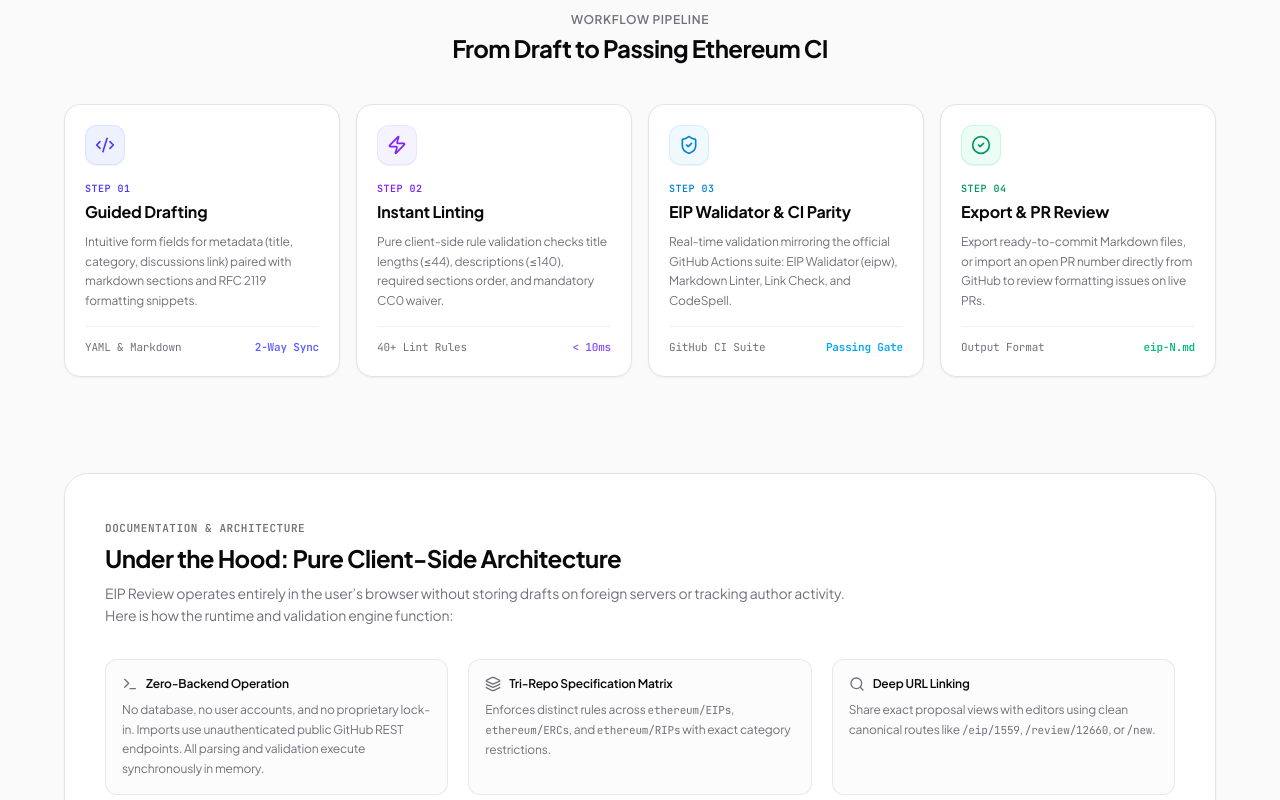
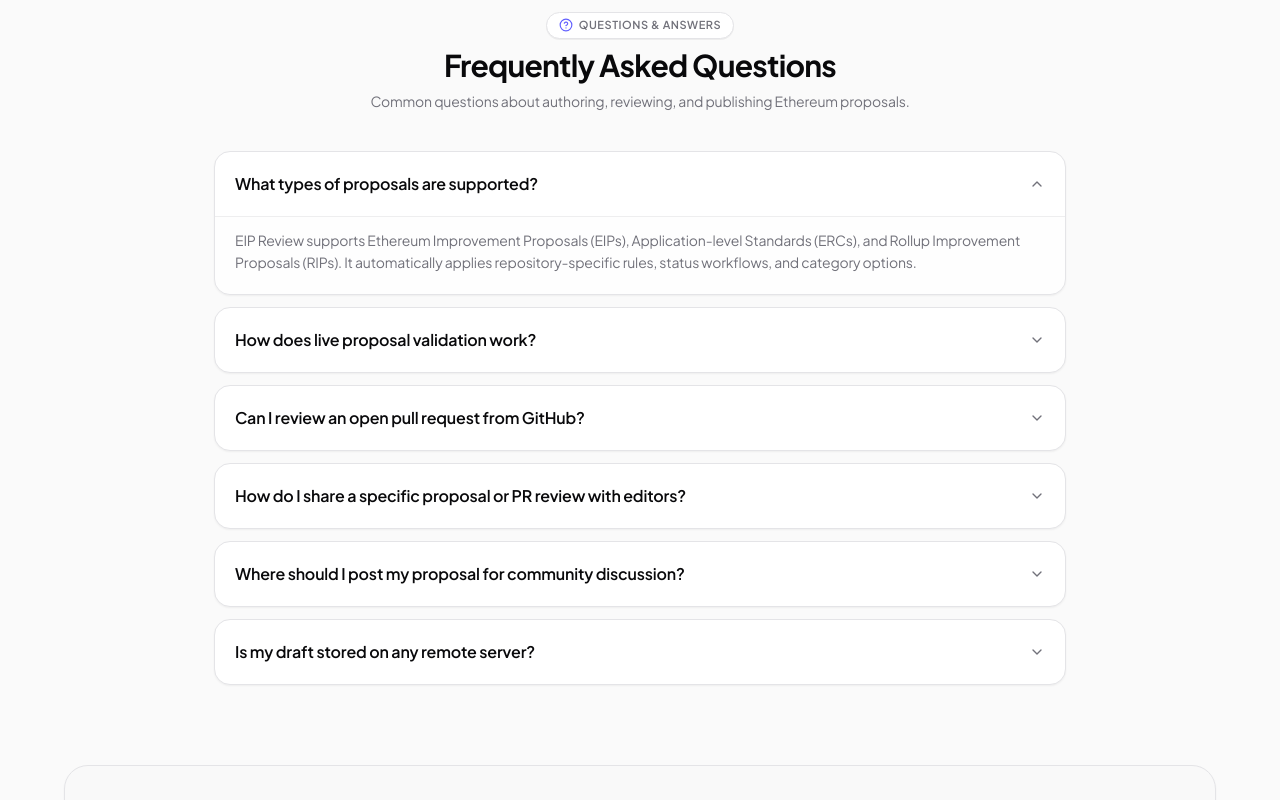
Before and after one commit to AvarchLLC/eipreview, a React (Vite) app: page / in a window 1280 px wide. Shown: the part 1200-2000 px from the top of the page. Built offline with nearby package versions, Linux system fonts and the light colour scheme.

Commit message:
feat: Replace pipeline & architecture details with interactive FAQs on Landing Page

```diff
--- a/src/components/AboutPage.tsx
+++ b/src/components/AboutPage.tsx
@@ -1,21 +1,18 @@
+import { useState } from "react";
 import {
   ArrowRight,
   BookCheck,
   CheckCircle2,
-  Code2,
+  ChevronDown,
   ExternalLink,
   FileEdit,
   GitPullRequest,
   Github,
   Heart,
-  Layers,
+  HelpCircle,
   Moon,
-  Search,
-  ShieldCheck,
   Sparkles,
   Sun,
-  Terminal,
-  Zap,
 } from "lucide-react";
 import type { RepoKind, TabMode } from "../lib/types";
 
@@ -28,7 +25,55 @@ interface Props {
   onToggleTheme: (event?: React.MouseEvent) => void;
 }
 
+interface FaqItem {
+  question: string;
+  answer: string;
+  linkText?: string;
+  linkHref?: string;
+}
+
+const FAQS: FaqItem[] = [
+  {
+    question: "What types of proposals are supported?",
+    answer:
+      "EIP Review supports Ethereum Improvement Proposals (EIPs), Application-level Standards (ERCs), and Rollup Improvement Proposals (RIPs). It automatically applies repository-specific rules, status workflows, and category options.",
+  },
+  {
+    question: "How does live proposal validation work?",
+    answer:
+      "As you write, the editor checks your document against 40+ editorial and formatting constraints in real time. This mirrors the official Ethereum CI checks—including EIP Walidator (eipw), title and description character limits, section ordering, mandatory CC0 copyright waiver, and RFC 2119 normative language rules.",
+  },
+  {
+    question: "Can I review an open pull request from GitHub?",
+    answer:
+      "Yes! Navigate to Review PR (/review) and enter any open pull request number (e.g. 12660). EIP Review fetches the proposal file, flags editorial issues, visually highlights misplaced normative keywords with 1-click fixes, and lets you inspect the rendered output before merging.",
+  },
+  {
+    question: "How do I share a specific proposal or PR review with editors?",
+    answer:
+      "Every proposal and PR review has a clean, direct canonical URL (e.g. eipreview.com/eip/1559 or eipreview.com/review/12660). Anyone who opens the link will see the proposal loaded and validated immediately.",
+  },
+  {
+    question: "Where should I post my proposal for community discussion?",
+    answer:
+      "Per EIP-1 requirements, all proposals require an active discussion thread on the Ethereum Magicians forum before advancing through the standards track. You can paste your thread URL directly into the Discussions-To metadata field.",
+    linkText: "Visit Ethereum Magicians",
+    linkHref: "https://ethereum-magicians.org",
+  },
+  {
+    question: "Is my draft stored on any remote server?",
+    answer:
+      "No. All drafting, validation, and rendering take place locally in your web browser. No drafts, telemetry, or account data are sent to external databases. You can copy the raw Markdown or download the .md file directly to commit to GitHub.",
+  },
+];
+
 export function AboutPage({ onNavigate, theme, onToggleTheme }: Props) {
+  const [openFaq, setOpenFaq] = useState<number | null>(0);
+
+  const toggleFaq = (idx: number) => {
+    setOpenFaq((prev) => (prev === idx ? null : idx));
+  };
+
   return (
     <div className="min-h-screen flex flex-col bg-bg text-body selection:bg-zinc-200 selection:text-zinc-900 dark:selection:bg-zinc-800 dark:selection:text-zinc-100">
       {/* Top Navbar */}
@@ -52,19 +97,19 @@ export function AboutPage({ onNavigate, theme, onToggleTheme }: Props) {
             <nav className="hidden md:flex items-center gap-1 text-xs font-medium text-muted mr-2">
               <button
                 onClick={(e) => onNavigate({ tab: "new" }, e)}
-                className="px-2.5 py-1.5 rounded-md hover:text-fg hover:bg-zinc-100 dark:hover:bg-zinc-800 transition-colors"
+                className="px-2.5 py-1.5 rounded-md hover:text-fg hover:bg-zinc-100 dark:hover:bg-zinc-800 transition-colors cursor-pointer"
               >
                 Authoring (/new)
               </button>
               <button
                 onClick={(e) => onNavigate({ tab: "pr" }, e)}
-                className="px-2.5 py-1.5 rounded-md hover:text-fg hover:bg-zinc-100 dark:hover:bg-zinc-800 transition-colors"
+                className="px-2.5 py-1.5 rounded-md hover:text-fg hover:bg-zinc-100 dark:hover:bg-zinc-800 transition-colors cursor-pointer"
               >
                 Review PR (/review)
               </button>
               <button
                 onClick={(e) => onNavigate({ tab: "import" }, e)}
-                className="px-2.5 py-1.5 rounded-md hover:text-fg hover:bg-zinc-100 dark:hover:bg-zinc-800 transition-colors"
+                className="px-2.5 py-1.5 rounded-md hover:text-fg hover:bg-zinc-100 dark:hover:bg-zinc-800 transition-colors cursor-pointer"
               >
                 Import (/import)
               </button>
@@ -263,144 +308,65 @@ export function AboutPage({ onNavigate, theme, onToggleTheme }: Props) {
           </div>
         </section>
 
-        {/* Visual Workflow Architecture (Step 01 - 04) */}
-        <section className="mx-auto max-w-[1200px] px-4 py-12 sm:px-6">
+        {/* Frequently Asked Questions (FAQ Section) */}
+        <section className="mx-auto max-w-[900px] px-4 py-12 sm:px-6">
           <div className="text-center mb-10">
-            <h2 className="text-xs font-semibold uppercase tracking-wider text-muted">Workflow Pipeline</h2>
-            <p className="text-xl sm:text-2xl font-bold tracking-tight text-fg mt-1">
-              From Draft to Passing Ethereum CI
+            <div className="inline-flex items-center gap-1.5 rounded-full border border-border bg-card px-3 py-1 text-[11px] font-semibold text-muted uppercase tracking-wider mb-2 shadow-2xs">
+              <HelpCircle className="h-3.5 w-3.5 text-indigo-500" />
+              <span>Questions & Answers</span>
+            </div>
+            <h2 className="text-2xl sm:text-3xl font-bold tracking-tight text-fg">
+              Frequently Asked Questions
+            </h2>
+            <p className="text-xs sm:text-sm text-muted mt-2">
+              Common questions about authoring, reviewing, and publishing Ethereum proposals.
             </p>
           </div>
 
-          <div className="grid grid-cols-1 md:grid-cols-4 gap-4">
-            {/* Step 1 */}
-            <div className="rounded-2xl border border-border bg-card p-5 shadow-xs flex flex-col justify-between">
-              <div>
-                <div className="flex h-10 w-10 items-center justify-center rounded-xl bg-indigo-50 dark:bg-indigo-950/60 text-indigo-600 dark:text-indigo-400 border border-indigo-200/50 dark:border-indigo-800/50 mb-4 shadow-2xs">
-                  <Code2 className="h-5 w-5" />
+          <div className="space-y-3">
+            {FAQS.map((faq, idx) => {
+              const isOpen = openFaq === idx;
+              return (
+                <div
+                  key={idx}
+                  className="rounded-2xl border border-border bg-card overflow-hidden shadow-xs transition-all duration-200"
+                >
+                  <button
+                    type="button"
+                    onClick={() => toggleFaq(idx)}
+                    className="flex w-full items-center justify-between gap-4 p-5 text-left select-none hover:bg-zinc-50/60 dark:hover:bg-zinc-800/40 transition-colors cursor-pointer"
+                  >
+                    <span className="text-sm sm:text-base font-semibold text-fg">
+                      {faq.question}
+                    </span>
+                    <ChevronDown
+                      className={`h-4 w-4 shrink-0 text-muted transition-transform duration-200 ${
+                        isOpen ? "rotate-180 text-fg" : ""
+                      }`}
+                    />
+                  </button>
+
+                  {isOpen && (
+                    <div className="border-t border-border/60 bg-zinc-50/30 dark:bg-zinc-900/30 px-5 pb-5 pt-3 text-xs sm:text-sm text-muted leading-relaxed space-y-2">
+                      <p>{faq.answer}</p>
+                      {faq.linkHref && faq.linkText && (
+                        <div>
+                          <a
+                            href={faq.linkHref}
+                            target="_blank"
+                            rel="noreferrer"
+                            className="inline-flex items-center gap-1 text-xs font-semibold text-indigo-600 dark:text-indigo-400 hover:underline pt-1"
+                          >
+                            <span>{faq.linkText}</span>
+                            <ExternalLink className="h-3 w-3" />
+                          </a>
+                        </div>
+                      )}
+                    </div>
+                  )}
                 </div>
-                <div className="text-[10px] font-mono font-bold uppercase tracking-wider text-indigo-600 dark:text-indigo-400">
-                  Step 01
-                </div>
-                <h3 className="text-base font-bold text-fg mt-1">Guided Drafting</h3>
-                <p className="text-xs text-muted mt-2 leading-relaxed">
-                  Intuitive form fields for metadata (title, category, discussions link) paired with markdown sections and RFC 2119 formatting snippets.
-                </p>
-              </div>
-              <div className="mt-4 pt-3 border-t border-border/60 text-[11px] font-mono text-muted flex items-center justify-between">
-                <span>YAML & Markdown</span>
-                <span className="text-indigo-500 font-bold">2-Way Sync</span>
-              </div>
-            </div>
-
-            {/* Step 2 */}
-            <div className="rounded-2xl border border-border bg-card p-5 shadow-xs flex flex-col justify-between">
-              <div>
-                <div className="flex h-10 w-10 items-center justify-center rounded-xl bg-violet-50 dark:bg-violet-950/60 text-violet-600 dark:text-violet-400 border border-violet-200/50 dark:border-violet-800/50 mb-4 shadow-2xs">
-                  <Zap className="h-5 w-5" />
-                </div>
-                <div className="text-[10px] font-mono font-bold uppercase tracking-wider text-violet-600 dark:text-violet-400">
-                  Step 02
-                </div>
-                <h3 className="text-base font-bold text-fg mt-1">Instant Linting</h3>
-                <p className="text-xs text-muted mt-2 leading-relaxed">
-                  Pure client-side rule validation checks title lengths (≤44), descriptions (≤140), required sections order, and mandatory CC0 waiver.
-                </p>
-              </div>
-              <div className="mt-4 pt-3 border-t border-border/60 text-[11px] font-mono text-muted flex items-center justify-between">
-                <span>40+ Lint Rules</span>
-                <span className="text-violet-500 font-bold">&lt; 10ms</span>
-              </div>
-            </div>
-
-            {/* Step 3 */}
-            <div className="rounded-2xl border border-border bg-card p-5 shadow-xs flex flex-col justify-between">
-              <div>
-                <div className="flex h-10 w-10 items-center justify-center rounded-xl bg-sky-50 dark:bg-sky-950/60 text-sky-600 dark:text-sky-400 border border-sky-200/50 dark:border-sky-800/50 mb-4 shadow-2xs">
-                  <ShieldCheck className="h-5 w-5" />
-                </div>
-                <div className="text-[10px] font-mono font-bold uppercase tracking-wider text-sky-600 dark:text-sky-400">
-                  Step 03
-                </div>
-                <h3 className="text-base font-bold text-fg mt-1">EIP Walidator & CI Parity</h3>
-                <p className="text-xs text-muted mt-2 leading-relaxed">
-                  Real-time validation mirroring the official GitHub Actions suite: EIP Walidator (eipw), Markdown Linter, Link Check, and CodeSpell.
-                </p>
-              </div>
-              <div className="mt-4 pt-3 border-t border-border/60 text-[11px] font-mono text-muted flex items-center justify-between">
-                <span>GitHub CI Suite</span>
-                <span className="text-sky-500 font-bold">Passing Gate</span>
-              </div>
-            </div>
-
-            {/* Step 4 */}
-            <div className="rounded-2xl border border-border bg-card p-5 shadow-xs flex flex-col justify-between">
-              <div>
-                <div className="flex h-10 w-10 items-center justify-center rounded-xl bg-emerald-50 dark:bg-emerald-950/60 text-emerald-600 dark:text-emerald-400 border border-emerald-200/50 dark:border-emerald-800/50 mb-4 shadow-2xs">
-                  <CheckCircle2 className="h-5 w-5" />
-                </div>
-                <div className="text-[10px] font-mono font-bold uppercase tracking-wider text-emerald-600 dark:text-emerald-400">
-                  Step 04
-                </div>
-                <h3 className="text-base font-bold text-fg mt-1">Export & PR Review</h3>
-                <p className="text-xs text-muted mt-2 leading-relaxed">
-                  Export ready-to-commit Markdown files, or import an open PR number directly from GitHub to review formatting issues on live PRs.
-                </p>
-              </div>
-              <div className="mt-4 pt-3 border-t border-border/60 text-[11px] font-mono text-muted flex items-center justify-between">
-                <span>Output Format</span>
-                <span className="text-emerald-500 font-bold">eip-N.md</span>
-              </div>
-            </div>
-          </div>
-        </section>
-
-        {/* Technical Architecture & Documentation Section (Relocated & Organized) */}
-        <section className="mx-auto max-w-[1200px] px-4 py-12 sm:px-6">
-          <div className="rounded-3xl border border-border bg-card p-6 sm:p-10 shadow-xs">
-            <div className="mb-8">
-              <span className="text-[11px] font-mono font-bold uppercase tracking-wider text-muted">
-                Documentation & Architecture
-              </span>
-              <h2 className="text-xl sm:text-2xl font-bold tracking-tight text-fg mt-1">
-                Under the Hood: Pure Client-Side Architecture
-              </h2>
-              <p className="text-xs sm:text-sm text-muted mt-2 max-w-3xl leading-relaxed">
-                EIP Review operates entirely in the user’s browser without storing drafts on foreign servers or tracking author activity. Here is how the runtime and validation engine function:
-              </p>
-            </div>
-
-            <div className="grid grid-cols-1 md:grid-cols-3 gap-5">
-              <div className="rounded-xl border border-border/80 bg-zinc-50/50 dark:bg-zinc-900/40 p-4">
-                <div className="flex items-center gap-2 mb-2 text-fg font-semibold text-xs">
-                  <Terminal className="h-4 w-4 text-muted" />
-                  <span>Zero-Backend Operation</span>
-                </div>
-                <p className="text-xs text-muted leading-relaxed">
-                  No database, no user accounts, and no proprietary lock-in. Imports use unauthenticated public GitHub REST endpoints. All parsing and validation execute synchronously in memory.
-                </p>
-              </div>
-
-              <div className="rounded-xl border border-border/80 bg-zinc-50/50 dark:bg-zinc-900/40 p-4">
-                <div className="flex items-center gap-2 mb-2 text-fg font-semibold text-xs">
-                  <Layers className="h-4 w-4 text-muted" />
-                  <span>Tri-Repo Specification Matrix</span>
-                </div>
-                <p className="text-xs text-muted leading-relaxed">
-                  Enforces distinct rules across <code className="font-mono text-[11px]">ethereum/EIPs</code>, <code className="font-mono text-[11px]">ethereum/ERCs</code>, and <code className="font-mono text-[11px]">ethereum/RIPs</code> with exact category restrictions.
-                </p>
-              </div>
-
-              <div className="rounded-xl border border-border/80 bg-zinc-50/50 dark:bg-zinc-900/40 p-4">
-                <div className="flex items-center gap-2 mb-2 text-fg font-semibold text-xs">
-                  <Search className="h-4 w-4 text-muted" />
-                  <span>Deep URL Linking</span>
-                </div>
-                <p className="text-xs text-muted leading-relaxed">
-                  Share exact proposal views with editors using clean canonical routes like <code className="font-mono text-[11px]">/eip/1559</code>, <code className="font-mono text-[11px]">/review/12660</code>, or <code className="font-mono text-[11px]">/new</code>.
-                </p>
-              </div>
-            </div>
+              );
+            })}
           </div>
         </section>
 
@@ -417,7 +383,7 @@ export function AboutPage({ onNavigate, theme, onToggleTheme }: Props) {
               Empowering Ethereum proposal authors, reviewers, and editors.
             </h2>
             <p className="text-xs sm:text-sm text-muted max-w-2xl mx-auto mt-3 leading-relaxed">
-              EIP Review is a standalone, client-side authoring and linting workspace built to make proposal writing accessible, compliant, and intuitive for everyone in the Ethereum ecosystem.
+              EIP Review is a standalone, browser-based authoring and linting workspace built to make proposal writing accessible, compliant, and intuitive for everyone in the Ethereum ecosystem.
             </p>
 
             <div className="mt-8 flex flex-wrap items-center justify-center gap-4 text-xs font-medium">
```
